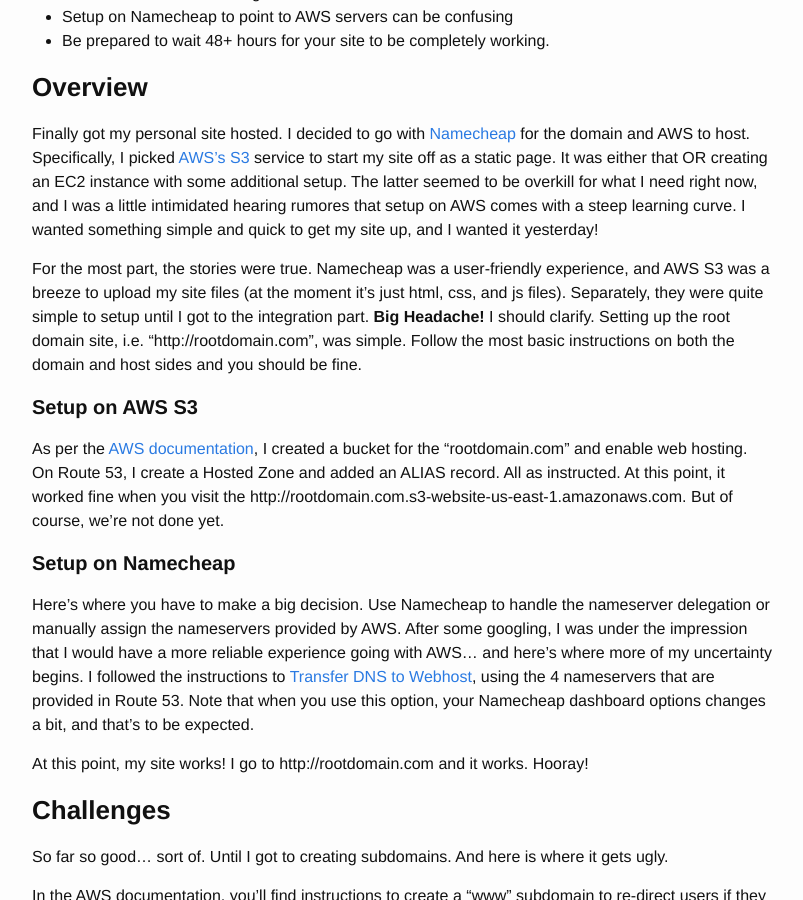
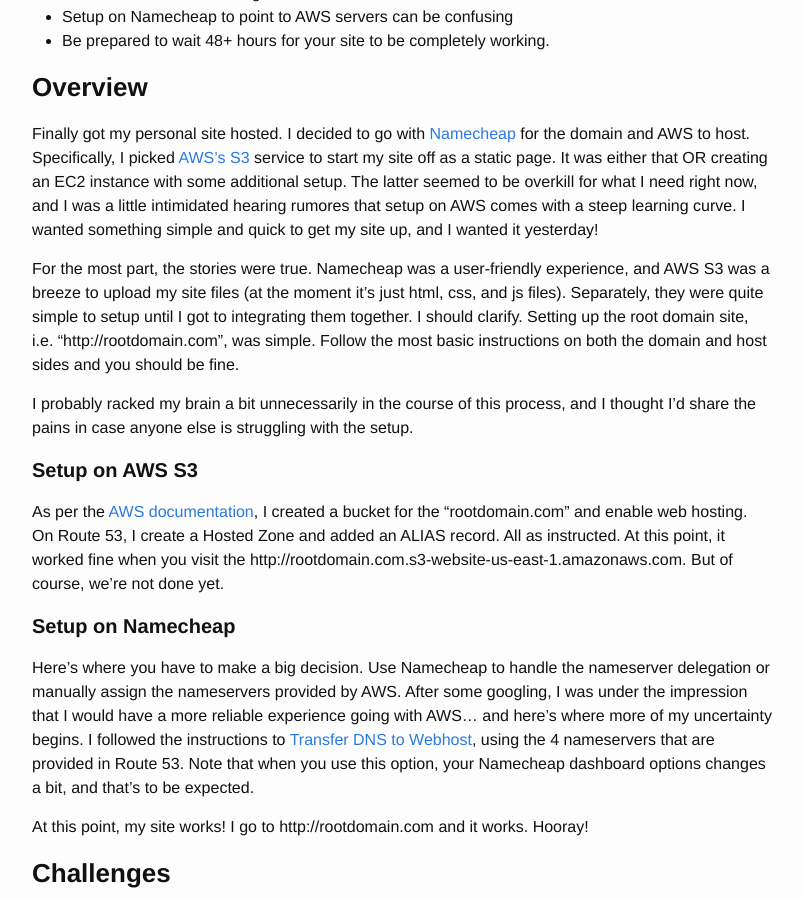
Before and after one commit to alfredcalayag/blog, a Jekyll site: the page built from _posts/2015-03-02-personal-site-hosted.md, in a window 1280 px wide and 900 px high, scrolled down 339 px. Shown: the whole window, without its empty margins (238-1041 px from the left). Built offline with Jekyll 4.4.1, drawn with Linux system fonts in a browser that asks for light colours.

Commit message:
Add to blog

```diff
--- a/_posts/2015-03-02-personal-site-hosted.md
+++ b/_posts/2015-03-02-personal-site-hosted.md
@@ -15,8 +15,9 @@
 ### **Overview**
 Finally got my personal site hosted.  I decided to go with [Namecheap](http://www.namecheap.com) for the domain and AWS to host.  Specifically, I picked [AWS's S3](http://aws.amazon.com/s3/) service to start my site off as a static page.  It was either that OR creating an EC2 instance with some additional setup.  The latter seemed to be overkill for what I need right now, and I was a little intimidated hearing rumores that setup on AWS comes with a steep learning curve.  I wanted something simple and quick to get my site up, and I wanted it yesterday!
 
-For the most part, the stories were true.  Namecheap was a user-friendly experience, and AWS S3 was a breeze to upload my site files (at the moment it's just html, css, and js files).  Separately, they were quite simple to setup until I got to the integration part.  **Big Headache!**
-I should clarify.  Setting up the root domain site, i.e. "http://rootdomain.com", was simple.  Follow the most basic instructions on both the domain and host sides and you should be fine.
+For the most part, the stories were true.  Namecheap was a user-friendly experience, and AWS S3 was a breeze to upload my site files (at the moment it's just html, css, and js files).  Separately, they were quite simple to setup until I got to integrating them together. I should clarify.  Setting up the root domain site, i.e. "http://rootdomain.com", was simple.  Follow the most basic instructions on both the domain and host sides and you should be fine.
+
+I probably racked my brain a bit unnecessarily in the course of this process, and I thought I'd share the pains in case anyone else is struggling with the setup.
 
 #### **Setup on AWS S3**
 As per the [AWS documentation](http://docs.aws.amazon.com/gettingstarted/latest/swh/website-hosting-intro.html), I created a bucket for the "rootdomain.com" and enable web hosting.  On Route 53, I create a Hosted Zone and added an ALIAS record.  All as instructed.  At this point, it worked fine when you visit the http://rootdomain.com.s3-website-us-east-1.amazonaws.com.  But of course, we're not done yet.
```
